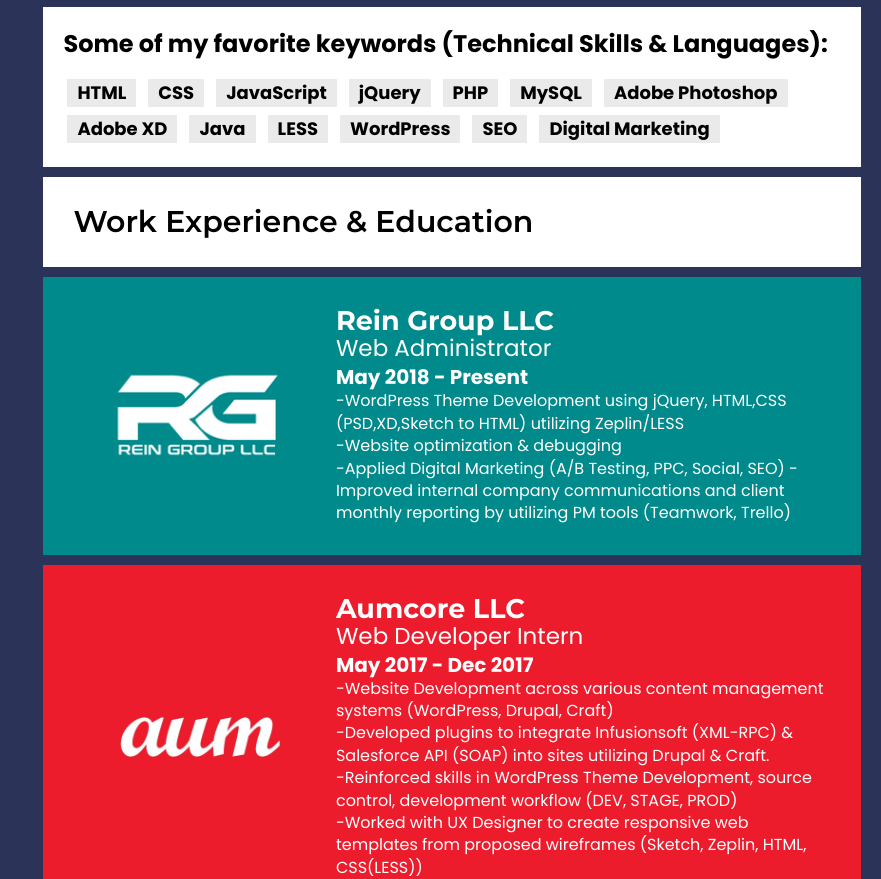
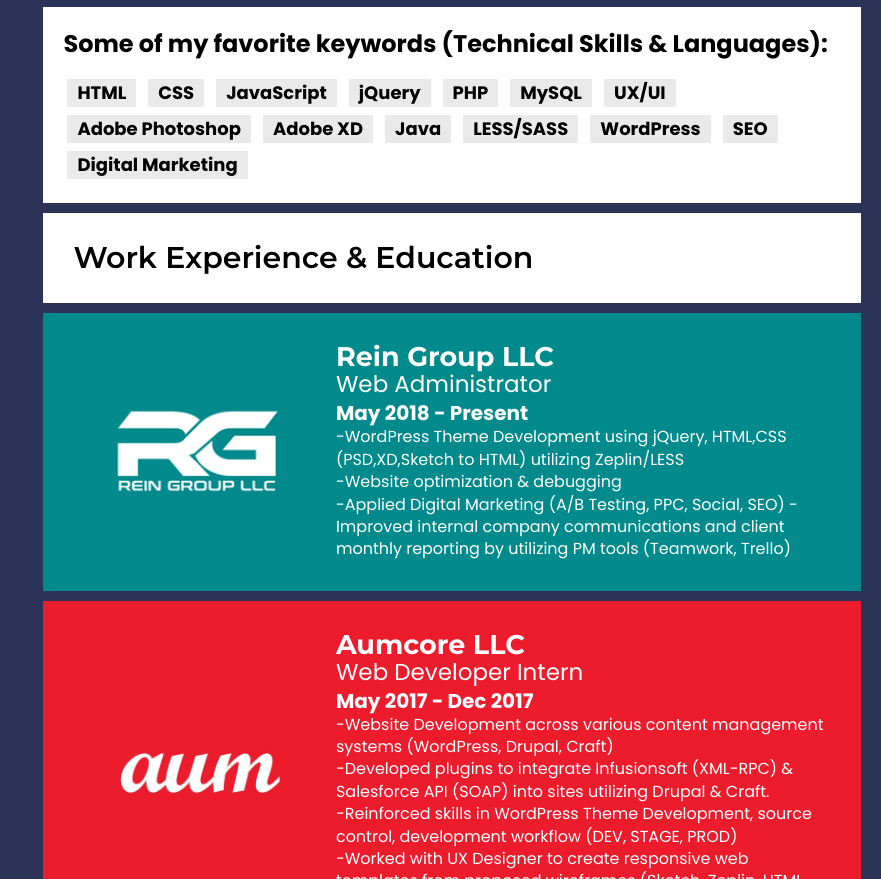
Before and after one commit to christammm/christamm.github.io, a website: page index.html in a window 1280 px wide. Shown: the part 962-1841 px from the top of the page, without its empty margins (399-1280 px from the left). Drawn offline with Linux system fonts and the light colour scheme.

Commit message:
more cool changes provided

```diff
--- a/index.html
+++ b/index.html
@@ -91,10 +91,11 @@
                                             <li class="skill-button">jQuery</li>
                                             <li class="skill-button">PHP</li>
                                             <li class="skill-button">MySQL</li>
+                                            <li class="skill-button">UX/UI</li>
                                             <li class="skill-button">Adobe Photoshop</li>
                                             <li class="skill-button">Adobe XD</li>
                                             <li class="skill-button">Java</li>
-                                            <li class="skill-button">LESS</li>
+                                            <li class="skill-button">LESS/SASS</li>
                                             <li class="skill-button">WordPress</li>
                                             <li class="skill-button">SEO</li>
                                             <li class="skill-button">Digital Marketing</li>
@@ -169,7 +170,7 @@
                                     </div>
 
                                     <div class="col-66 job-description">
-                                        <h3 class="work-company-title"><a target="_blank" href="https://livetiles.nyc">B.S. - Computer Science - 3.29GPA</a></h3>
+                                        <h3 class="work-company-title"><a target="_blank" href="https://newpaltz.edu">B.S. - Computer Science - 3.29GPA</a></h3>
                                         <p class="work-position">SUNY New Paltz</p>
                                         <p class="work-date">Aug 2014 - May 2017</p>
                                         <p class="work-description">
```
